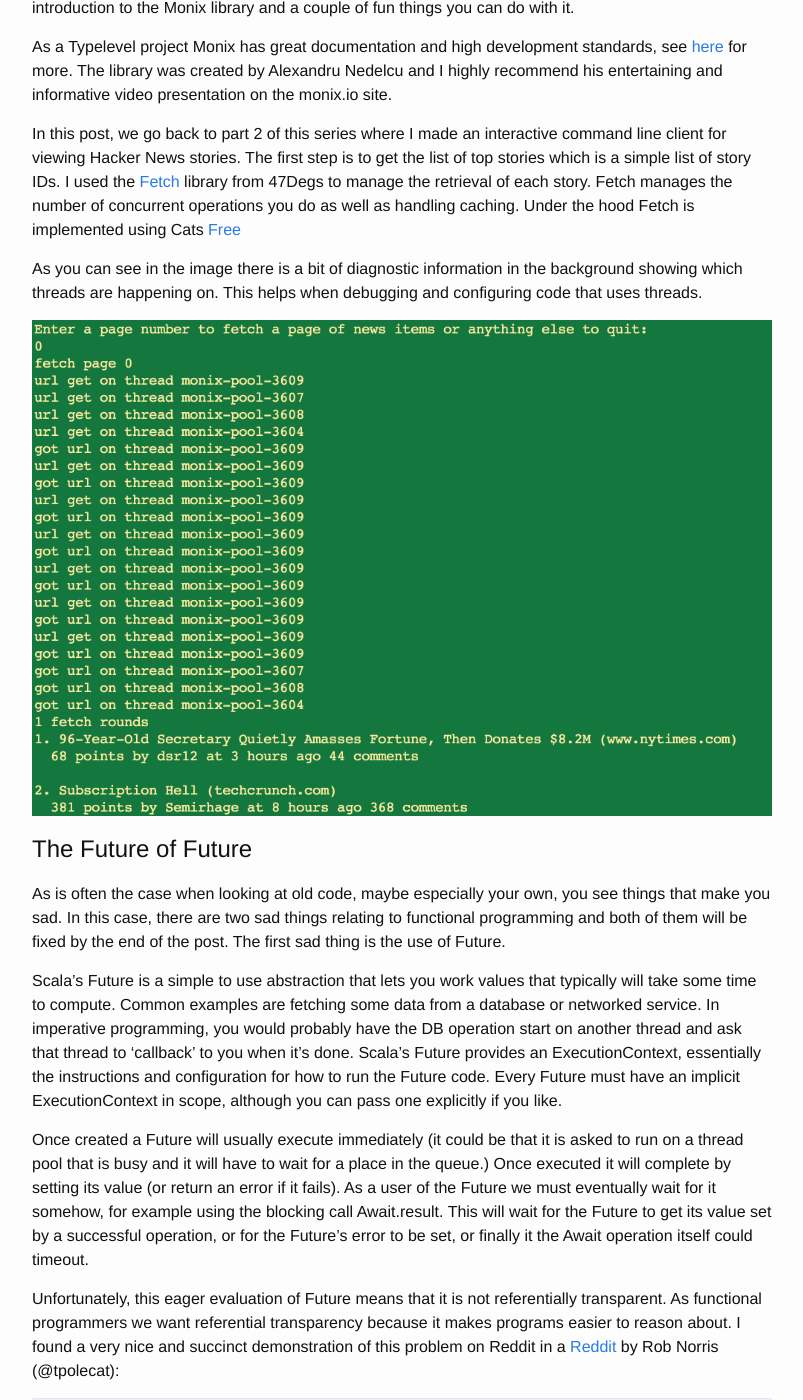
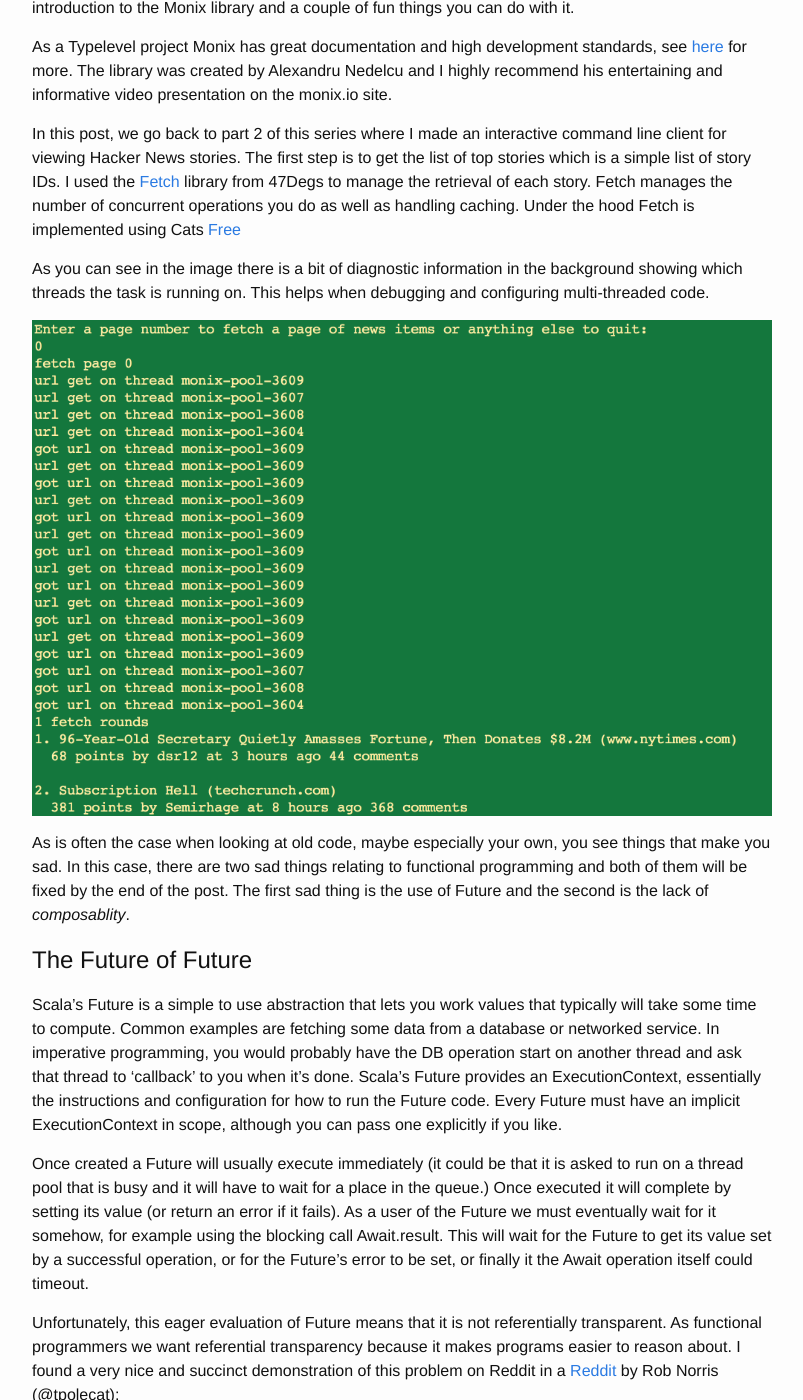
Before and after one commit to justinhj/justinhj.github.io, a Jekyll site: the page built from _posts/2018-05-06-hacker-news-api-4.md, in a window 1280 px wide and 1400 px high, scrolled down 665 px. Shown: the whole window, without its empty margins (238-1041 px from the left). Built offline with Jekyll 4.4.1, drawn with Linux system fonts in a browser that asks for light colours; comment, search, counter and statistics services are not loaded.

Commit message:
grammar and spelling

```diff
--- a/_posts/2018-05-06-hacker-news-api-4.md
+++ b/_posts/2018-05-06-hacker-news-api-4.md
@@ -29,13 +29,13 @@
 
 In this post, we go back to part 2 of this series where I made an interactive command line client for viewing Hacker News stories. The first step is to get the list of top stories which is a simple list of story IDs. I used the [Fetch](http://47deg.github.io/fetch/docs#introduction-0) library from 47Degs to manage the retrieval of each story. Fetch manages the number of concurrent operations you do as well as handling caching. Under the hood Fetch is implemented using Cats [Free](https://typelevel.org/cats/datatypes/freemonad.html)
 
-As you can see in the image there is a bit of diagnostic information in the background showing which threads are happening on. This helps when debugging and configuring code that uses threads.
+As you can see in the image there is a bit of diagnostic information in the background showing which threads the task is running on. This helps when debugging and configuring multi-threaded code.
 
 ![HNFetch](/../images/hnfetch.png)
 
+As is often the case when looking at old code, maybe especially your own, you see things that make you sad. In this case, there are two sad things relating to functional programming and both of them will be fixed by the end of the post. The first sad thing is the use of Future and the second is the lack of _composablity_.
+
 # The Future of Future
-
-As is often the case when looking at old code, maybe especially your own, you see things that make you sad. In this case, there are two sad things relating to functional programming and both of them will be fixed by the end of the post. The first sad thing is the use of Future.
 
 Scala's Future is a simple to use abstraction that lets you work values that typically will take some time to compute. Common examples are fetching some data from a database or networked service. In imperative programming, you would probably have the DB operation start on another thread and ask that thread to 'callback' to you when it's done. Scala's Future provides an ExecutionContext, essentially the instructions and configuration for how to run the Future code. Every Future must have an implicit ExecutionContext in scope, although you can pass one explicitly if you like.
 
```
